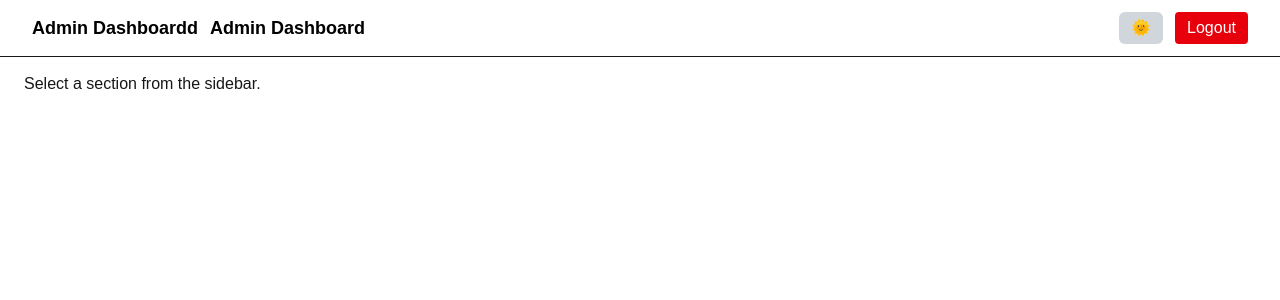
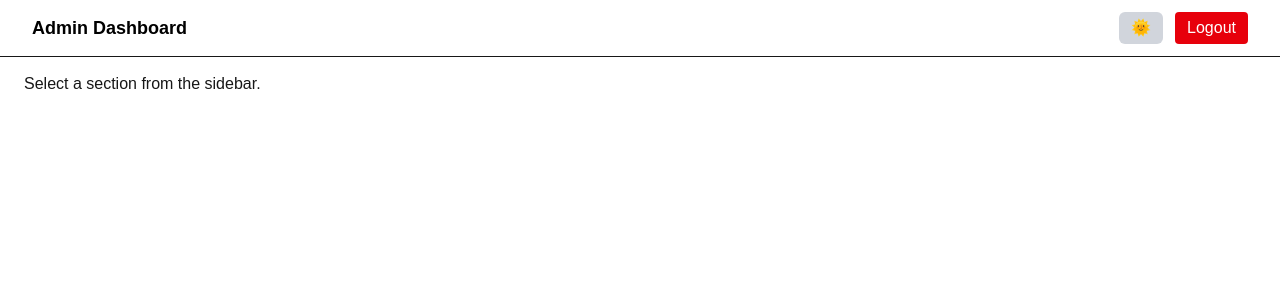
Before and after one commit to dmreccentric/scholarship-admin, a Next.js app: page / in a window 1280 px wide. Shown: the top 300 px of the page. Built offline with nearby package versions, Linux system fonts and the light colour scheme.

Commit message:
testing vercel redeployment

```diff
--- a/src/app/components/Navbar.tsx
+++ b/src/app/components/Navbar.tsx
@@ -26,9 +26,6 @@ export default function Navbar(): React.ReactElement {
     <header className="fixed inset-x-0 top-0 z-40 bg-white dark:bg-gray-900 border-b dark:border-gray-700">
       <div className="max-w-7xl mx-auto px-4 sm:px-6 lg:px-8 h-14 flex items-center justify-between">
         <div className="flex items-center gap-3">
-          <h1 className="text-lg font-semibold text-black dark:text-white">
-            Admin Dashboardd
-          </h1>
           <Link
             href={"/"}
             className="text-lg font-semibold text-black dark:text-white"
```
